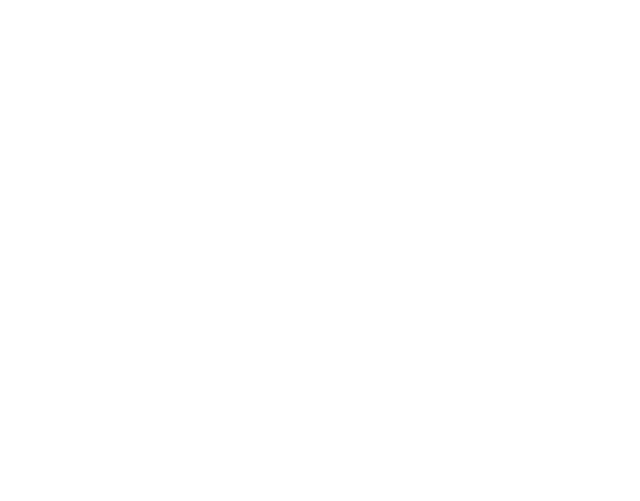
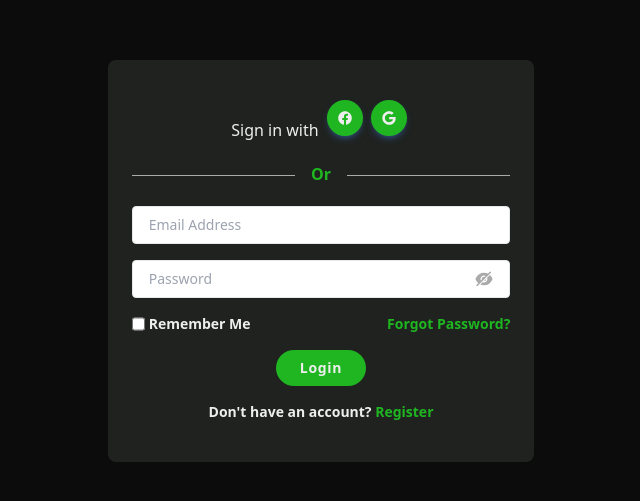
Before and after one commit to Ryan-W31/QBxR, a React (Create React App) app in the folder client/: page /login in a window 1280 px wide. Before the commit this address had no page. Shown: the part 139-640 px from the top of the page, without its empty margins (319-959 px from the left). Built offline with nearby package versions, Linux system fonts and the light colour scheme.

Commit message:
Added login page

```diff
--- a/client/src/App.js
+++ b/client/src/App.js
@@ -1,12 +1,14 @@
 import { BrowserRouter as Router, Routes, Route } from "react-router-dom";
 
 import LandingPage from "./pages/LandingPage";
+import LoginPage from "./pages/LoginPage";
 
 function App() {
   return (
     <Router>
       <Routes>
         <Route path="/" element={<LandingPage />} />
+        <Route path="/login" element={<LoginPage />} />
       </Routes>
     </Router>
   );
--- a/client/src/pages/LandingPage.jsx
+++ b/client/src/pages/LandingPage.jsx
@@ -1,6 +1,6 @@
 import React, { useState } from "react";
 import { Link } from "react-router-dom";
-import { AiOutlineClose } from "react-icons/ai";
+import { AiOutlineMenu, AiOutlineClose } from "react-icons/ai";
 
 const LandingPage = () => {
   const [toggleMenu, setToggleMenu] = useState(false);
@@ -39,23 +39,15 @@
             </Link>
           </div>
           <Link
-            to="/"
+            to="/login"
             className="hidden py-2 px-6 text-light-primary font-Audiowide  bg-green-primary rounded-full baseline hover:bg-green-secondary md:block"
           >
             Sign In
           </Link>
-          <button
-            className={
-              toggleMenu
-                ? "hidden open hamburger md:hidden focus:outline-none"
-                : "block hamburger md:hidden focus:outline-none"
-            }
+          <AiOutlineMenu
+            className="md:hidden text-3xl text-green-primary cursor-pointer"
             onClick={() => setToggleMenu(!toggleMenu)}
-          >
-            <span className="hamburger-top"></span>
-            <span className="hamburger-middle"></span>
-            <span className="hamburger-bottom"></span>
-          </button>
+          ></AiOutlineMenu>
         </div>
       </nav>
 
@@ -74,8 +66,7 @@
               </h2>
               <AiOutlineClose
                 onClick={() => setToggleMenu(!toggleMenu)}
-                size={30}
-                className="cursor-pointer text-green-primary"
+                className="cursor-pointer text-3xl text-green-primary"
               />
             </div>
 
@@ -99,7 +90,7 @@
                 How QBxR Works
               </Link>
               <Link
-                to="/"
+                to="/login"
                 className="py-2 px-6 text-light-primary font-Audiowide bg-green-primary rounded-full baseline hover:bg-green-secondary text-center"
               >
                 Sign In
@@ -124,7 +115,7 @@
             </p>
             <div className="flex justify-center">
               <Link
-                to="/"
+                to="/login"
                 className="py-2 px-6 text-light-primary font-Audiowide bg-green-primary rounded-full baseline hover:bg-green-secondary"
               >
                 Get Started
@@ -271,7 +262,7 @@
           </div>
           <div className="my-16">
             <Link
-              to="/"
+              to="/login"
               className="py-2 px-6 text-light-primary font-Audiowide bg-green-primary rounded-full baseline hover:bg-green-secondary"
             >
               Get Started
@@ -289,7 +280,7 @@
           </h2>
           <div>
             <Link
-              to="/"
+              to="/login"
               className="py-2 px-6 text-green-primary font-Audiowide bg-light-primary rounded-full shadow-2xl baseline hover:bg-dark-primary"
             >
               Get Started
@@ -301,7 +292,7 @@
         className={toggleMenu ? "blur-lg bg-dark-primary" : "bg-dark-primary"}
       >
         <div className="container flex flex-col-reverse justify-between px-6 py-10 mx-auto space-y-8 md:flex-row md:space-y-0">
-          <div className="flex flex-row justify-center py-9 space-x-8">
+          <div className="flex flex-row justify-center py-2 space-x-8">
             <Link
               to="#"
               className="flex flex-col items-center text-light-primary hover:text-green-primary"
--- /dev/null
+++ b/client/src/pages/LoginPage.jsx
@@ -0,0 +1,95 @@
+import React, { useState } from "react";
+import { FaGoogle, FaFacebook } from "react-icons/fa";
+import { AiFillEye, AiFillEyeInvisible } from "react-icons/ai";
+
+const LoginPage = () => {
+  const [isPasswordVisible, setIsPasswordVisible] = useState(false);
+
+  function togglePasswordVisibility() {
+    setIsPasswordVisible((prevState) => !prevState);
+  }
+
+  return (
+    <section className="h-screen flex flex-col bg-dark-primary md:flex-row justify-center space-y-10 md:space-y-0 md:space-x-16 items-center my-2 mx-5 md:mx-0 md:my-0">
+      <div className="md:w-1/3 max-w-lg bg-dark-secondary/80 py-10 px-6 rounded-lg">
+        <div className="text-center">
+          <label className="mr-1 text-light-primary">Sign in with</label>
+          <button
+            type="button"
+            className="mx-1 h-9 w-9 rounded-full bg-green-primary hover:bg-green-secondary text-light-primary shadow-[0_4px_9px_-4px_#3b71ca]"
+          >
+            <FaFacebook className="mx-auto h-3.5 w-3.5 " />
+          </button>
+          <button
+            type="button"
+            className="inlne-block mx-1 h-9 w-9 rounded-full bg-green-primary hover:bg-green-secondary uppercase leading-normal text-light-primary shadow-[0_4px_9px_-4px_#3b71ca]"
+          >
+            <FaGoogle className="mx-auto h-3.5 w-3.5 " />
+          </button>
+        </div>
+        <div className="my-5 flex items-center before:mt-0.5 before:flex-1 before:border-t before:border-light-secondary after:mt-0.5 after:flex-1 after:border-t after:border-light-secondary">
+          <p className="mx-4 mb-0 text-center font-semibold text-green-primary">
+            Or
+          </p>
+        </div>
+        <div>
+          <div>
+            <input
+              className="text-sm w-full px-4 py-2 border outline-none  focus:ring-green-primary focus:border-green-primary focus:ring-1 rounded"
+              type="text"
+              placeholder="Email Address"
+            />
+          </div>
+          <div className="relative container mt-4">
+            <input
+              type={isPasswordVisible ? "text" : "password"}
+              placeholder="Password"
+              className="w-full px-4 py-2 text-sm border rounded outline-none focus:ring-green-primary focus:border-green-primary focus:ring-1"
+            />
+            <button
+              className="absolute outline-none inset-y-0 right-0 flex items-center px-4 text-green-primary"
+              onClick={togglePasswordVisibility}
+            >
+              {isPasswordVisible ? (
+                <AiFillEye className="w-5 h-5 text-light-secondary" />
+              ) : (
+                <AiFillEyeInvisible className="w-5 h-5 text-light-secondary" />
+              )}
+            </button>
+          </div>
+        </div>
+        <div className="mt-4 flex justify-between font-semibold text-sm">
+          <label className="flex text-light-primary cursor-pointer">
+            <input className="mr-1" type="checkbox" />
+            <span>Remember Me</span>
+          </label>
+          <a
+            className="text-green-primary hover:text-green-secondary hover:underline hover:underline-offset-4"
+            href="/forgotpassword"
+          >
+            Forgot Password?
+          </a>
+        </div>
+        <div className="text-center font-bold">
+          <button
+            className="mt-4 bg-green-primary hover:bg-green-secondary px-6 py-2 text-light-primary rounded-full text-sm tracking-wider"
+            type="submit"
+          >
+            Login
+          </button>
+        </div>
+        <div className="mt-4 font-semibold text-sm text-light-primary text-center">
+          Don't have an account?{" "}
+          <a
+            className="text-green-primary hover:underline hover:text-green-secondary hover:underline-offset-4"
+            href="/register"
+          >
+            Register
+          </a>
+        </div>
+      </div>
+    </section>
+  );
+};
+
+export default LoginPage;
```
